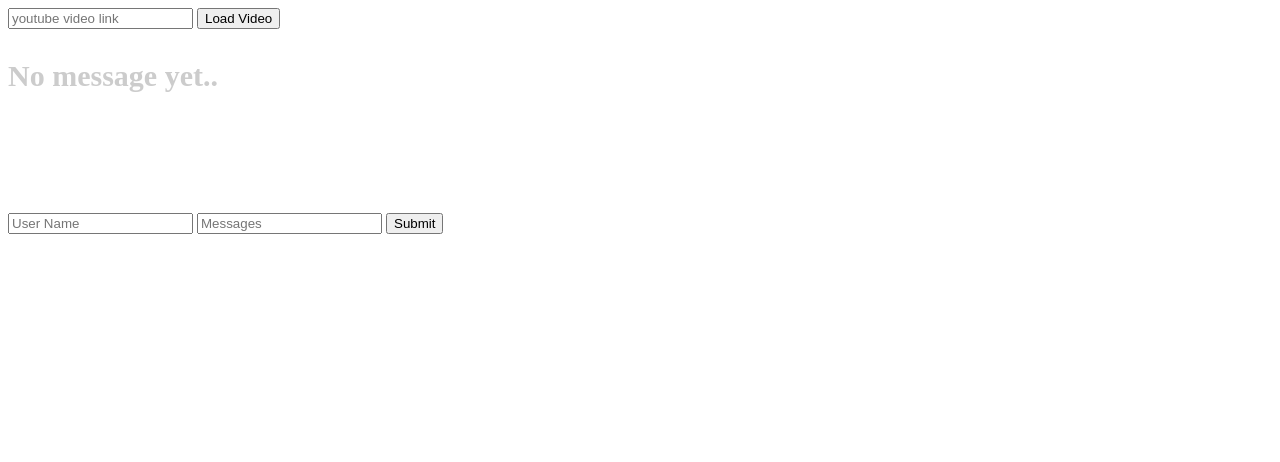
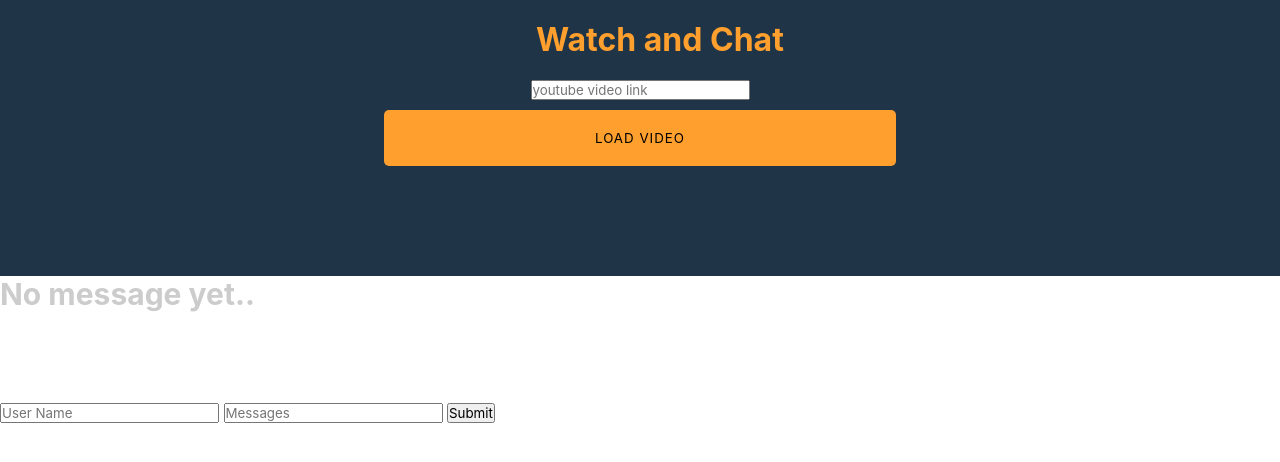
Before and after one commit to Shaj33/StormHacks, a Flask app: page / in a window 1280 px wide. Shown: the top 462 px of the page. Run offline with Flask 2, Linux system fonts and the light colour scheme; some libraries are stand-ins or nearby versions.

Commit message:
styling the search and videa

```diff
--- /dev/null
+++ b/templates/session.css
@@ -0,0 +1,66 @@
+* {
+  margin: 0px;
+  padding: 0px;
+  font-family: -apple-system, BlinkMacSystemFont, "Segoe UI", Roboto, Oxygen,
+    Ubuntu, Cantarell, "Open Sans", "Helvetica Neue", sans-serif;
+}
+
+header {
+  background-color: #203448;
+  color: #ff9f2d;
+  width: 100%;
+  text-align: center;
+  padding: 20px;
+}
+
+.player {
+  background-color: #203448;
+  padding-top: 50px;
+  padding-bottom: 50px;
+  padding-left: 20%;
+  padding-right: 20%;
+  width: 60%;
+}
+
+.search {
+  background-color: #203448;
+  text-align: center;
+  width: 100%;
+}
+.searchBar input {
+  margin-left: 1000px;
+  max-width: 500px;
+  height: 40px;
+  text-align: center;
+}
+
+.searchBtnCont {
+  background-color: #203448;
+  width: 100%;
+}
+
+.searchBtn {
+  margin: 10px;
+  width: 40%;
+  margin-left: 30%;
+  margin-right: 30%;
+  display: inline-block;
+  text-transform: uppercase;
+  letter-spacing: 1px;
+  text-decoration: none;
+  background: #ff9f2d;
+  padding: 20px;
+  border-radius: 5px;
+  display: inline-block;
+  border: none;
+  transition: all 0.4s ease 0s;
+}
+
+.searchBtn:hover {
+  background: #434343;
+  letter-spacing: 1px;
+  -webkit-box-shadow: 0px 5px 40px -10px rgba(0, 0, 0, 0.57);
+  -moz-box-shadow: 0px 5px 40px -10px rgba(0, 0, 0, 0.57);
+  box-shadow: 5px 40px -10px rgba(0, 0, 0, 0.57);
+  transition: all 0.4s ease 0s;
+}
--- a/templates/session.html
+++ b/templates/session.html
@@ -1,19 +1,25 @@
 <!DOCTYPE html>
 <html lang="en">
 <head>
-  <title>Flask_Chat_App</title>
+  <title>Watch and Chat</title>
+  <link rel="stylesheet" href="session.css">
 </head>
 <body>
   <script src="https://ajax.googleapis.com/ajax/libs/jquery/1.12.4/jquery.min.js"></script>
   <script src="https://cdnjs.cloudflare.com/ajax/libs/socket.io/3.1.1/socket.io.min.js"></script>
 
+  <header>
+    <h1>Watch and Chat</h1>
+  </header>
 
-  <div id="player"></div>
+  <div class="search">
+    <input class="seachBar" name="videoUrl" type="text" id="videoUrl" placeholder="youtube video link"/>
+  </div>
+  <div class="searchBtnCont">
+    <button class="searchBtn" onclick="loadVideo()">Load Video</button>
+  </div>
 
-  <div>
-  <input name="videoUrl" type="text" id="videoUrl" placeholder="youtube video link"/>
-  <button onclick="loadVideo()">Load Video</button>
-  </div>
+  <div id="player" class="player"></div>
 
   <script type="text/javascript">
     // 2. This code loads the IFrame Player API code asynchronously.
```
